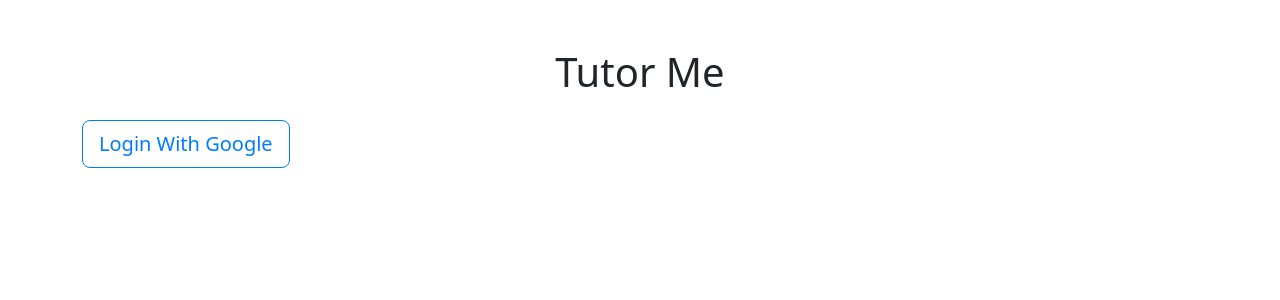
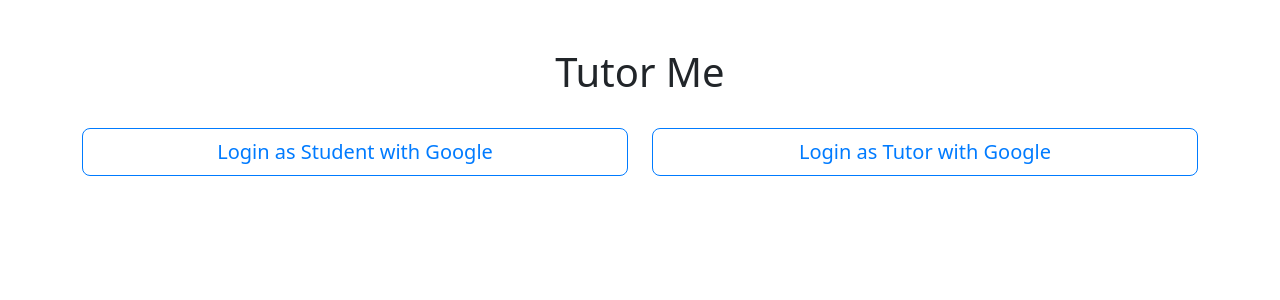
Before and after one commit to danish233/TutorMe-App, a Django app: page / in a window 1280 px wide. Shown: the top 300 px of the page. Run offline with Django 4.2, Linux system fonts and the light colour scheme; some libraries are stand-ins or nearby versions.

Commit message:
Login option for tutor and student added

```diff
--- a/mysite/urls.py
+++ b/mysite/urls.py
@@ -19,10 +19,16 @@ from django.urls import path
 from django.urls import path, include
 from django.views.generic import TemplateView
 from django.contrib.auth.views import LogoutView
+from myapp import views
+from myapp.views import index
 
 urlpatterns = [
     path('admin/', admin.site.urls),
-    path('', TemplateView.as_view(template_name="index.html")),
+   path('', TemplateView.as_view(template_name="index.html")),
+   path('index/', views.index, name='index'),
+   # path('', index, name='index'),
     path('accounts/', include('allauth.urls')),
-    path('logout', LogoutView.as_view()),
+    path('accounts/google/student/', views.student, name='student_dashboard'),
+    path('accounts/google/tutor/', views.tutor, name='tutor_dashboard'),
+    path('logout/', LogoutView.as_view()),
 ]
--- a/templates/index.html
+++ b/templates/index.html
@@ -1,8 +1,9 @@
 {% load socialaccount %}
+
 <!DOCTYPE html>
 <html>
 <head>
-  <title>My Google OAuth Project</title>
+  <title>Tutor Me</title>
   <link rel="stylesheet" href="https://cdn.jsdelivr.net/npm/bootstrap@5.3.3/dist/css/bootstrap.min.css">
   <style>
     h1 {
@@ -26,7 +27,14 @@
     {% if user.is_authenticated %}
       <p>Welcome, You are logged in as {{ user.username }}</p>
     {% else %}
-      <a href="{% provider_login_url 'google' %}" class="btn btn-lg btn-google mt-3">Login With Google</a>
+      <div class="row mt-3">
+        <div class="col-sm-6">
+          <a href="{% provider_login_url 'google' %}?next=/accounts/google/student/" class="btn btn-lg btn-google mt-3 w-100">Login as Student with Google</a>
+        </div>
+        <div class="col-sm-6">
+          <a href="{% provider_login_url 'google' %}?next=/accounts/google/tutor/" class="btn btn-lg btn-google mt-3 w-100">Login as Tutor with Google</a>
+        </div>
+      </div>
     {% endif %}
   </div>
 </body>
--- /dev/null
+++ b/templates/student.html
@@ -0,0 +1,3 @@
+{% block content %}
+  <h1>Welcome, Student {{ user.username }}</h1>
+{% endblock %}
--- /dev/null
+++ b/templates/tutor.html
@@ -0,0 +1,3 @@
+{% block content %}
+  <h1>Welcome, Tutor {{ user.username }}</h1>
+{% endblock %}
```
Also changed, not shown: myapp/views.py (+17 -2 lines).
